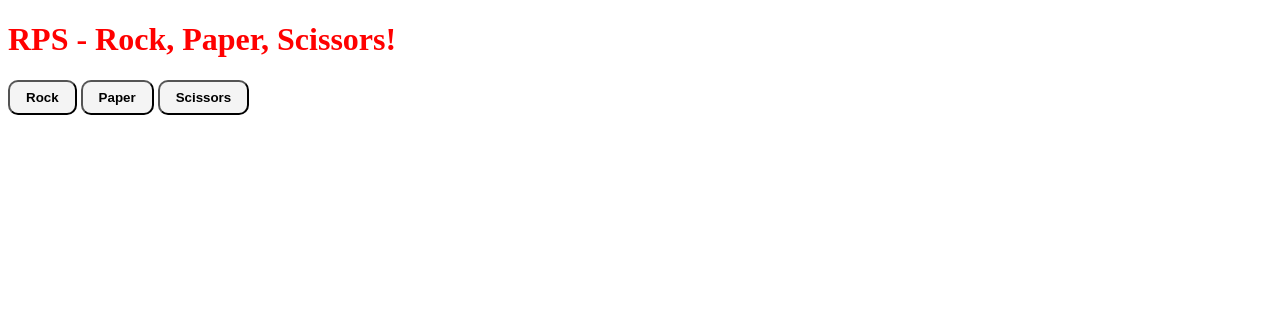
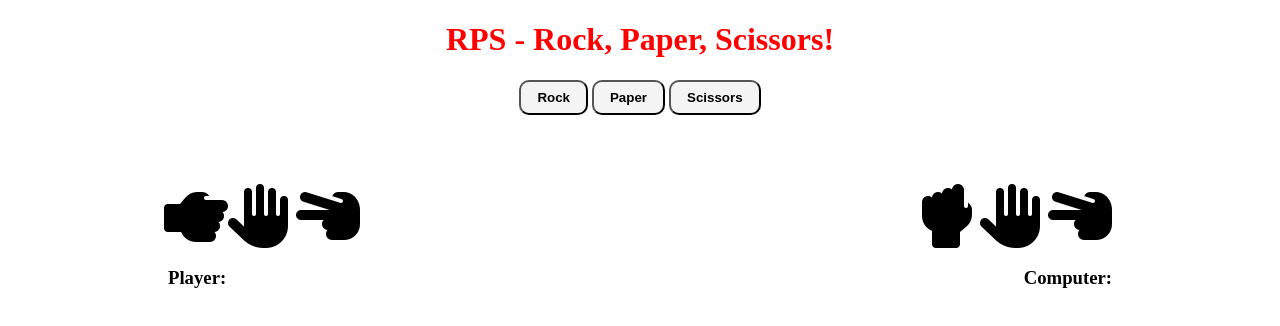
Before and after one commit to mohamed-hassan93/RPS-App, a website: page node-backend-simple-json/index.html in a window 1280 px wide. Drawn offline with Linux system fonts and the light colour scheme.

Commit message:
animations

```diff
--- a/node-backend-simple-json/css/style.css
+++ b/node-backend-simple-json/css/style.css
@@ -1,3 +1,7 @@
+body {
+  text-align: center;
+}
+
 h1 {
   color: red;
 }
@@ -8,3 +12,20 @@ button {
   border-radius: 10px;
   background: #f4f4f4;
 }
+
+.choices,
+.score,
+.display-icons {
+  display: flex;
+  justify-content: space-between;
+  padding: 0 10rem;
+  align-items: center;
+}
+
+.choices {
+  padding-bottom: 2rem;
+}
+
+/* .hidden {
+  display: none;
+} */
--- a/node-backend-simple-json/index.html
+++ b/node-backend-simple-json/index.html
@@ -2,7 +2,11 @@
 <html>
   <head>
     <meta charset="utf-8" />
-    <title></title>
+    <title>Rock Paper Scissors</title>
+    <script
+      src="https://kit.fontawesome.com/88b15e6695.js"
+      crossorigin="anonymous"
+    ></script>
     <link rel="stylesheet" href="/css/style.css" />
   </head>
   <body>
@@ -12,10 +16,41 @@
       <button class="paper" value="paper">Paper</button>
       <button class="scissors" value="scissors">Scissors</button>
     </section>
-
-    <h2 id="personStatus"></h2>
-    <h2 id="bot"></h2>
-    <h2 id="winner"></h2>
+    <section class="results">
+      <div class="choices">
+        <h3 id="personStatus"></h3>
+        <h3 id="bot"></h3>
+      </div>
+      <section class="display-icons">
+        <div class="player-icons">
+          <i
+            id="player-rock"
+            class="fa fa-hand-back-fist fa-4x fa-rotate-90 hidden"
+          ></i>
+          <i id="player-paper" class="fas fa-hand fa-4x hidden"></i>
+          <i id="player-scissors" class="fas fa-hand-scissors fa-4x hidden"></i>
+        </div>
+        <div class="bot-icons">
+          <span class="fa-rotate-by-45">
+            <i
+              id="bot-rock"
+              class="fa fa-hand-back-fist fa-4x fa-flip-horizontal hidden"
+            ></i>
+          </span>
+          <i id="bot-paper" class="fas fa-hand fa-4x hidden"></i>
+          <i id="bot-scissors" class="fas fa-hand-scissors fa-4x hidden"></i>
+        </div>
+      </section>
+      <div class="score">
+        <div class="player-score">
+          <h3>Player:</h3>
+        </div>
+        <div class="computer-score">
+          <h3>Computer:</h3>
+        </div>
+      </div>
+      <h3 id="winner"></h3>
+    </section>
     <script type="text/javascript" src="/js/main.js"></script>
   </body>
 </html>
```
